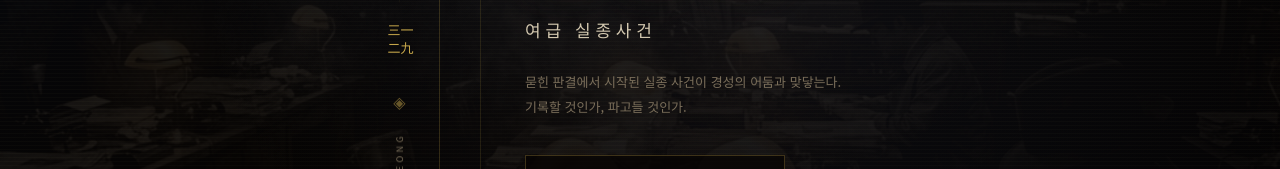
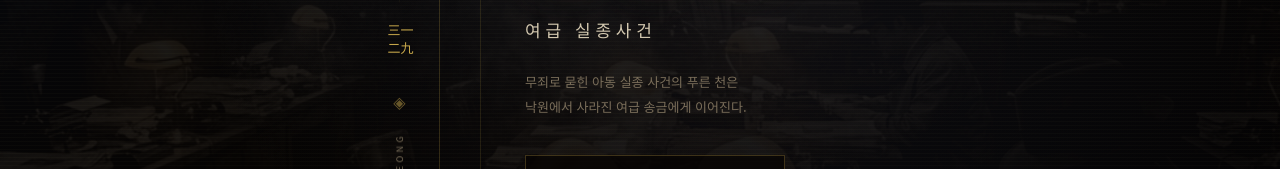
Before and after one commit to yong124/GSD, a plain HTML site: page game/index.html in a window 1280 px wide. Shown: the part 320-489 px from the top of the page. Drawn offline with Linux system fonts and the light colour scheme.

Commit message:
Clarify opening hook from court case to Songgeum

```diff
--- a/game/index.html
+++ b/game/index.html
@@ -69,8 +69,8 @@
         <div id="title-divider"></div>
         <div id="title-subtitle">여급 실종사건</div>
         <p id="title-copy">
-          묻힌 판결에서 시작된 실종 사건이 경성의 어둠과 맞닿는다.<br>
-          기록할 것인가, 파고들 것인가.
+          무죄로 묻힌 아동 실종 사건의 푸른 천은<br>
+          낙원에서 사라진 여급 송금에게 이어진다.
         </p>
         <div id="title-actions">
           <button id="new-game-btn" class="title-btn"><span class="btn-marker">▶</span>새 게임</button>
```
